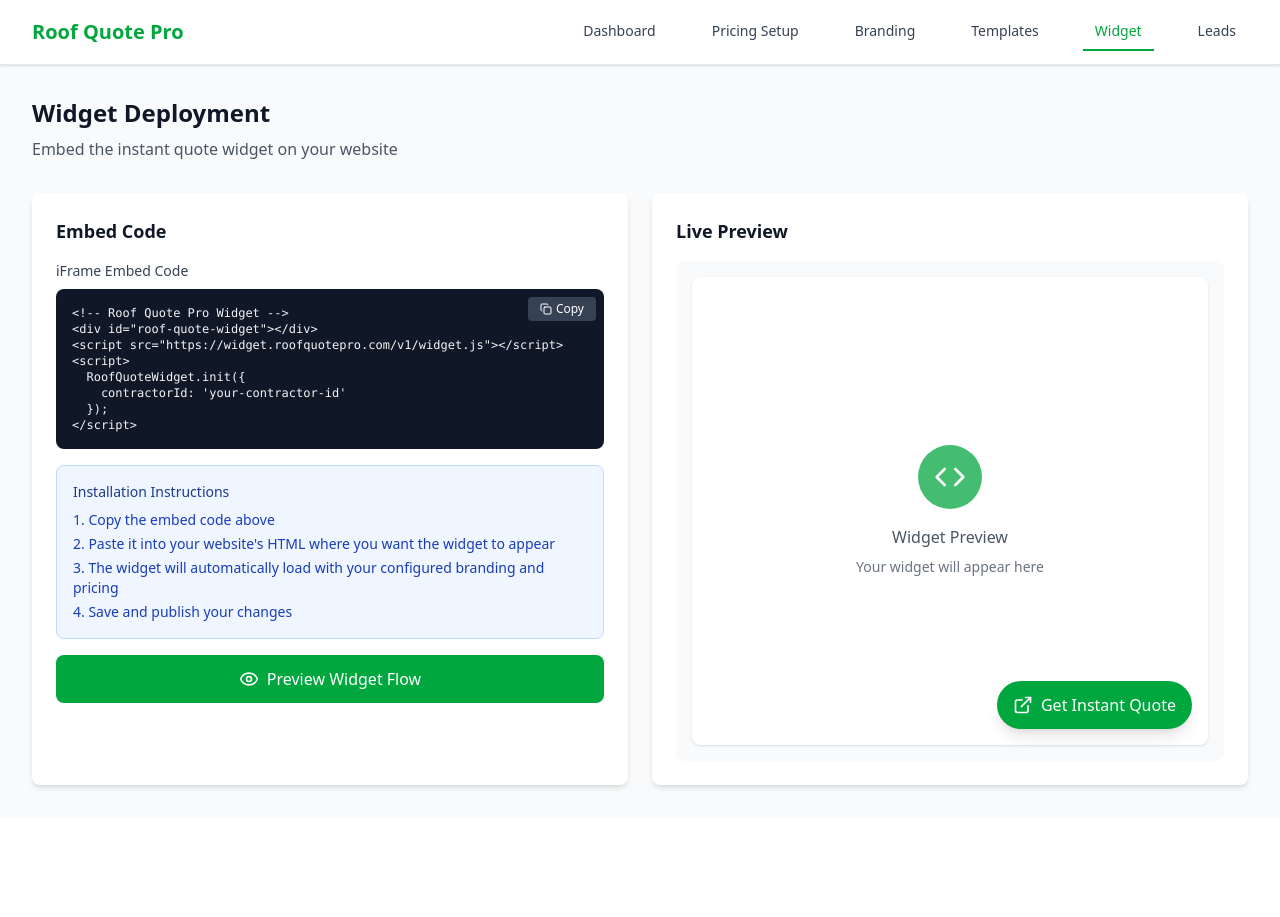
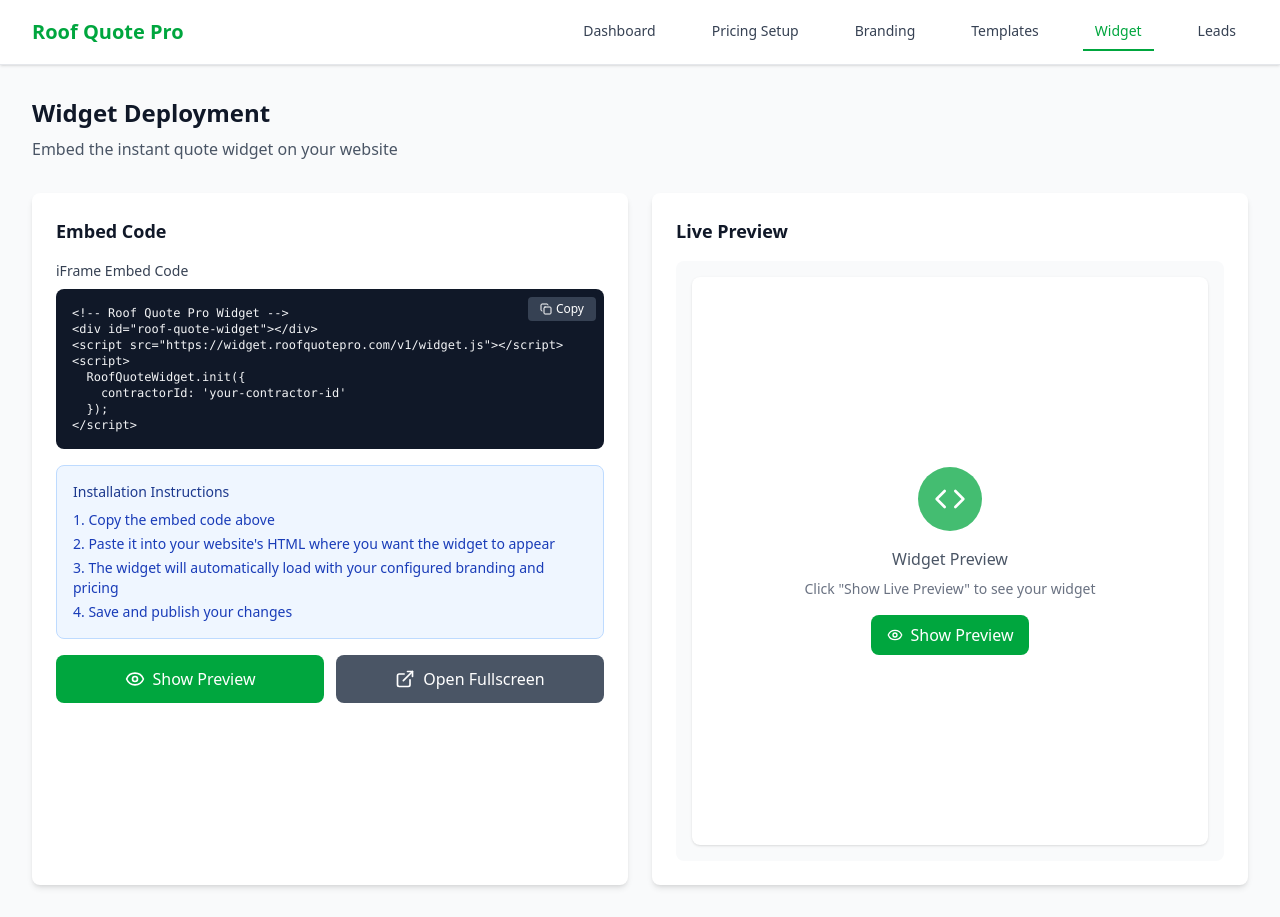
Before and after one commit to horizontime/RoofQuoteWidget, a React (Vite) app in the folder frontend/: page /widget in a window 1280 px wide. Before the commit the page ends 817 px from the top, so only its background shows below. Built offline with nearby package versions, Linux system fonts and the light colour scheme.

Commit message:
feat: enhance Widget component with live preview functionality
- Integrated the WidgetFlow component to display the widget in a live preview mode.
- Updated the layout and styling for better user interaction and experience.

```diff
--- a/frontend/src/pages/Widget.tsx
+++ b/frontend/src/pages/Widget.tsx
@@ -2,9 +2,11 @@
 import { Code, Copy, ExternalLink, Eye } from 'lucide-react';
 import { useState } from 'react';
 import { Link } from 'react-router-dom';
+import WidgetFlow from './WidgetFlow';
 
 const Widget = () => {
   const [copied, setCopied] = useState(false);
+  const [showPreview, setShowPreview] = useState(false);
 
   const embedCode = `<!-- Roof Quote Pro Widget -->
 <div id="roof-quote-widget"></div>
@@ -63,19 +65,33 @@
               </ol>
             </div>
 
+            <div className="grid grid-cols-2 gap-3">
+              <button
+                onClick={() => setShowPreview(!showPreview)}
+                className="bg-green-600 text-white px-4 py-3 rounded-lg hover:bg-green-700 transition-colors flex items-center justify-center gap-2"
+              >
+                <Eye className="w-5 h-5" />
+                {showPreview ? 'Hide' : 'Show'} Preview
+              </button>
               <Link
                 to="/widget-preview"
                 target="_blank"
-              className="w-full bg-green-600 text-white px-4 py-3 rounded-lg hover:bg-green-700 transition-colors flex items-center justify-center gap-2"
+                className="bg-gray-600 text-white px-4 py-3 rounded-lg hover:bg-gray-700 transition-colors flex items-center justify-center gap-2"
               >
-              <Eye className="w-5 h-5" />
-              Preview Widget Flow
+                <ExternalLink className="w-5 h-5" />
+                Open Fullscreen
               </Link>
+            </div>
           </div>
         </Card>
 
         <Card title="Live Preview">
-          <div className="bg-gray-50 rounded-lg p-4 h-[500px] relative">
+          <div className="bg-gray-50 rounded-lg p-4 h-[600px] relative overflow-hidden">
+            {showPreview ? (
+              <div className="bg-white rounded-lg shadow-sm h-full overflow-auto">
+                <WidgetFlow embedded={true} />
+              </div>
+            ) : (
               <div className="bg-white rounded-lg shadow-sm h-full flex items-center justify-center">
                 <div className="text-center">
                   <div className="mb-4">
@@ -84,16 +100,17 @@
                     </div>
                   </div>
                   <p className="text-gray-600 mb-2">Widget Preview</p>
-                <p className="text-sm text-gray-500">Your widget will appear here</p>
+                  <p className="text-sm text-gray-500">Click "Show Live Preview" to see your widget</p>
+                  <button
+                    onClick={() => setShowPreview(true)}
+                    className="mt-4 bg-green-600 text-white px-4 py-2 rounded-lg hover:bg-green-700 transition-colors inline-flex items-center gap-2"
+                  >
+                    <Eye className="w-4 h-4" />
+                    Show Preview
+                  </button>
                 </div>
               </div>
-
-            <div className="absolute bottom-8 right-8">
-              <button className="bg-green-600 text-white px-4 py-3 rounded-full shadow-lg hover:bg-green-700 transition-colors flex items-center">
-                <ExternalLink className="w-5 h-5 mr-2" />
-                Get Instant Quote
-              </button>
-            </div>
+            )}
           </div>
         </Card>
       </div>
--- a/frontend/src/pages/WidgetFlow.tsx
+++ b/frontend/src/pages/WidgetFlow.tsx
@@ -11,7 +11,11 @@
   Building2
 } from 'lucide-react';
 
-const WidgetFlow = () => {
+interface WidgetFlowProps {
+  embedded?: boolean;
+}
+
+const WidgetFlow = ({ embedded = false }: WidgetFlowProps) => {
   const [currentPage, setCurrentPage] = useState(1);
   const [companyName, setCompanyName] = useState('Professional Roofing Services');
   const [logoUrl, setLogoUrl] = useState<string | null>(null);
@@ -501,7 +505,11 @@
     }
   };
 
-  return (
+  return embedded ? (
+    <div className="bg-gray-100 p-4 h-full overflow-auto">
+      {renderCurrentPage()}
+    </div>
+  ) : (
     <div className="min-h-screen bg-gray-100 py-8">
       {renderCurrentPage()}
     </div>
```
Lines whose indentation alone changed are shown as unchanged.
